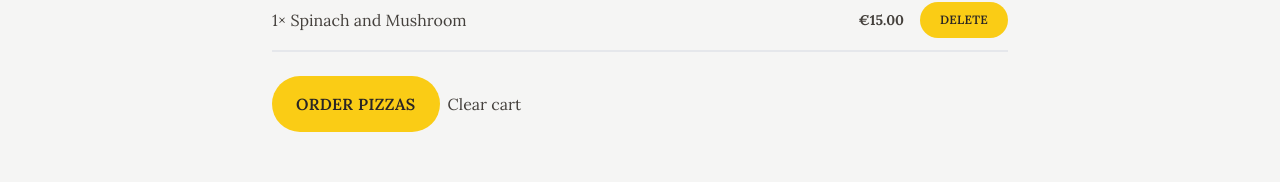
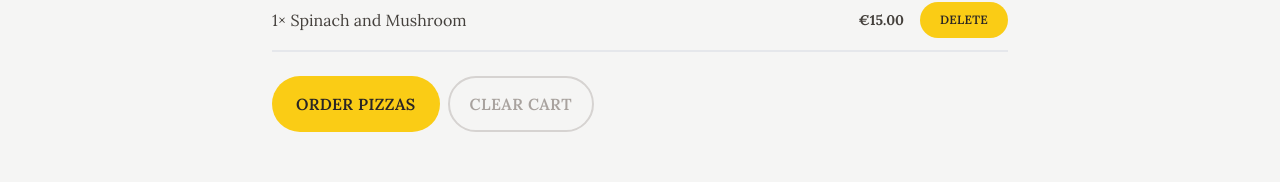
Before and after one commit to arvinbuid/pizza-palooza, a React (Vite) app: page /cart in a window 1280 px wide. Shown: the part 303-485 px from the top of the page. Built offline with nearby package versions, Linux system fonts and the light colour scheme.

Commit message:
Added secondary type prop inside Button component.

```diff
--- a/src/features/cart/Cart.jsx
+++ b/src/features/cart/Cart.jsx
@@ -51,7 +51,8 @@
         <Button to="/order/new" type="primary">
           Order pizzas
         </Button>
-        <button>Clear cart</button>
+
+        <Button type="secondary">Clear cart</Button>
       </div>
     </div>
   );
--- a/src/ui/Button.jsx
+++ b/src/ui/Button.jsx
@@ -7,6 +7,8 @@
   const styles = {
     primary: base + ' px-4 py-3 md:px-6 md:py-4',
     small: base + ' px-4 py-2 md:px-5 md:py-2.5 text-xs',
+    secondary:
+      'inline-block rounded-full border-2 border-stone-300 font-semibold uppercase tracking-wide text-stone-400 transition-colors duration-300 hover:bg-stone-300 hover:text-stone-800 focus:bg-stone-300 focus:text-stone-800 focus:outline-none focus:ring focus:ring-stone-200 focus:ring-offset-2 disabled:cursor-not-allowed cursor-pointer px-4 py-2.5 md:px-5 md:py-3.5',
   };
 
   if (to)
```
